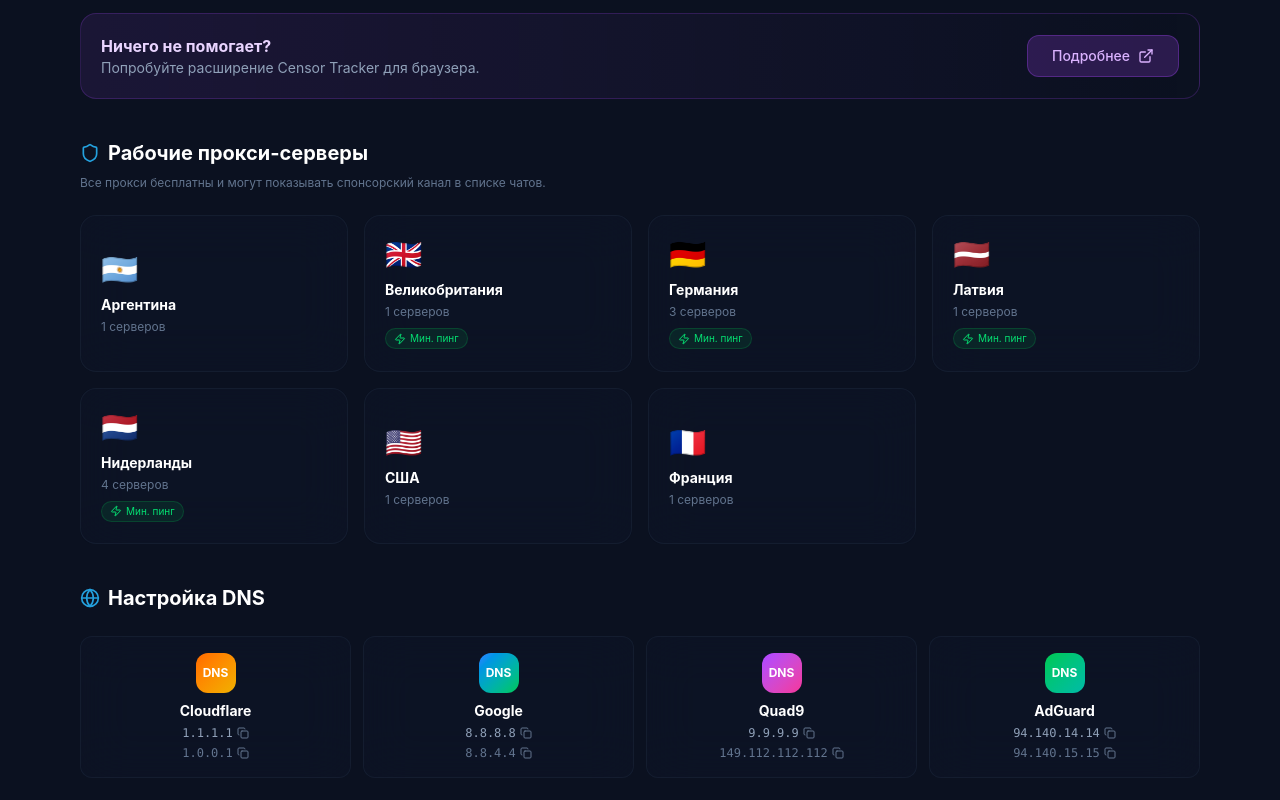
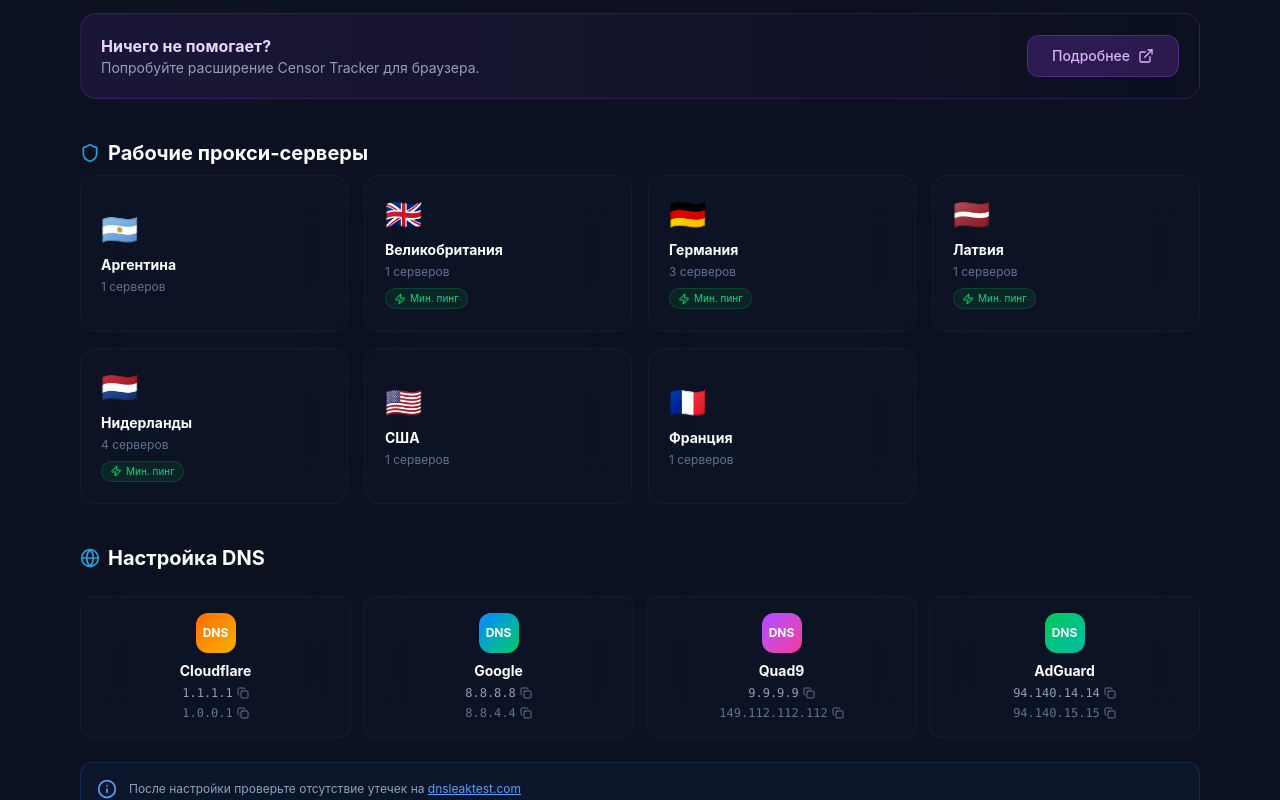
Before and after one commit to abyssfree/Free-telegram, a React (Vite) app: page / in a window 1280 px wide. Shown: the part 880-1680 px from the top of the page. Built offline with nearby package versions, Linux system fonts and the light colour scheme.

Commit message:
fix text

```diff
--- a/src/App.tsx
+++ b/src/App.tsx
@@ -73,7 +73,7 @@
     censorBtn: 'Подробнее',
     // Proxy section
     proxyServersTitle: 'Рабочие прокси-серверы',
-    proxyNotice: 'Все прокси бесплатны и могут показывать спонсорский канал в списке чатов.',
+    proxyNotice: '',
     lowPing: 'Мин. пинг',
     servers: 'серверов',
     server: 'Сервер',
@@ -182,7 +182,7 @@
     censorText: 'Try the Censor Tracker browser extension.',
     censorBtn: 'Learn more',
     proxyServersTitle: 'Working Proxy Servers',
-    proxyNotice: 'All proxies are free and may show a sponsor channel in your chat list.',
+    proxyNotice: '',
     lowPing: 'Low ping',
     servers: 'servers',
     server: 'Server',
@@ -932,7 +932,9 @@
                 {t.proxyServersTitle}
               </h3>
             </div>
-            <p className="text-xs text-slate-500 mb-6">{t.proxyNotice}</p>
+            {t.proxyNotice ? (
+              <p className="text-xs text-slate-500 mb-6">{t.proxyNotice}</p>
+            ) : null}
 
             {!selectedCountry ? (
               <div className="grid grid-cols-2 sm:grid-cols-3 lg:grid-cols-4 gap-4">
```
